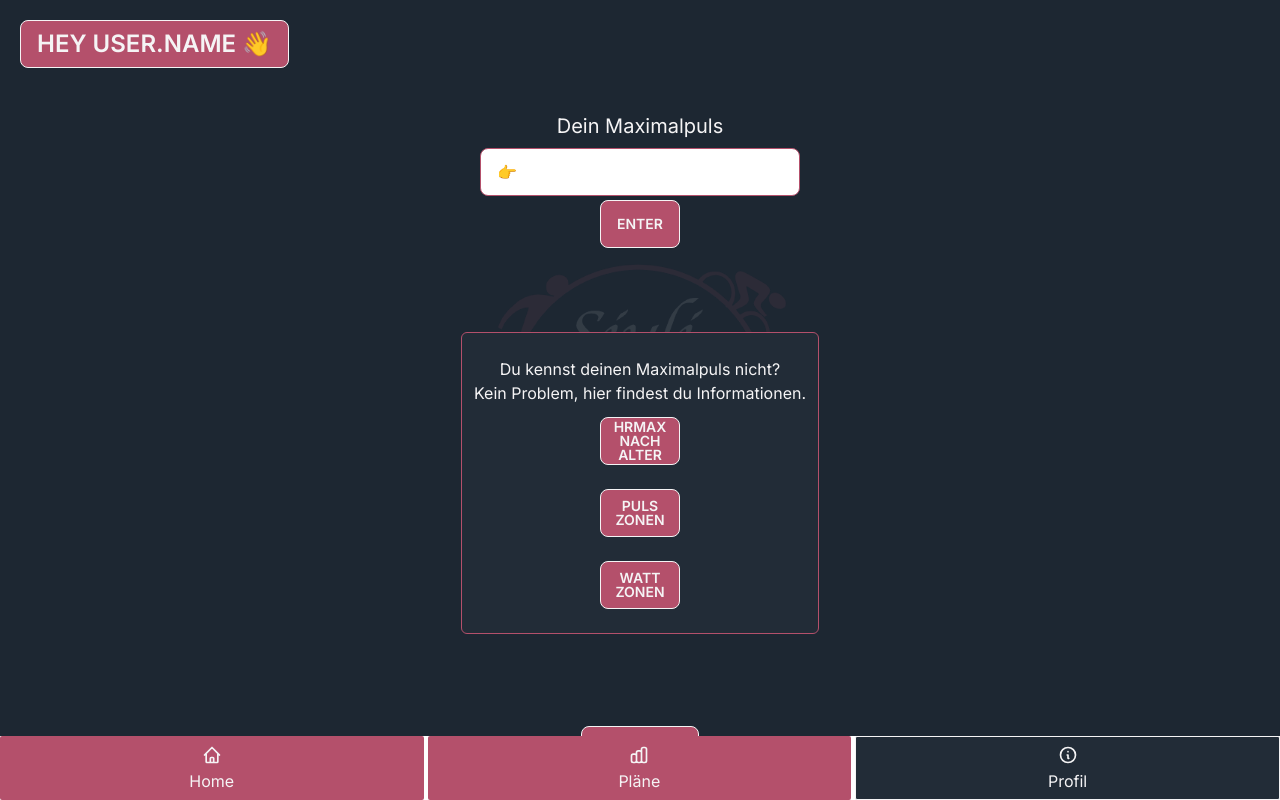
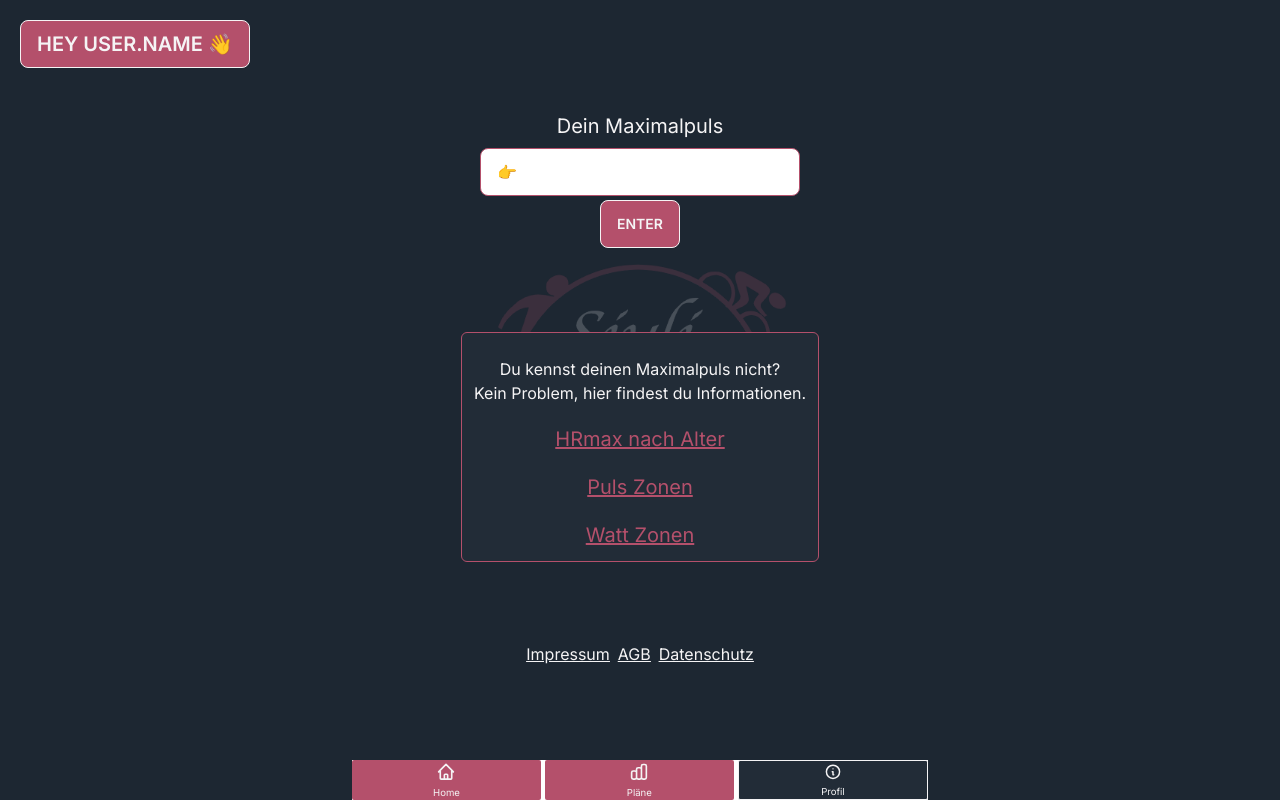
Before and after one commit to FrankSiyli/Triathlon-App-2.0, a Next.js app: page /profil in a window 1280 px wide. Built offline with nearby package versions, Linux system fonts and the light colour scheme.

Commit message:
style changes

```diff
--- a/src/app/(pages)/calculators/heartrate_max/page.js
+++ b/src/app/(pages)/calculators/heartrate_max/page.js
@@ -33,7 +33,7 @@ function Page() {
           />
         </svg>
       </Link>
-      <div className="border border-light rounded-md p-4 m-1 bg-dark text-center">
+      <div className="border border-light max-w-xl mx-auto rounded-md p-4 m-1 bg-dark text-center">
         <p>
           Einem HRmax Test sollten mehrere Monate mit strukturiertem Training
           vorangehen.
@@ -48,7 +48,7 @@ function Page() {
           professionelle Leistungsdiagnostik.
         </p>
       </div>
-      <div className="ml-2">
+      <div className="max-w-xl mx-auto flex flex-col justify-center items-center">
         {showAlert && (
           <div className="alert alert-info w-40 absolute">
             <span>Coming soon</span>
@@ -83,7 +83,7 @@ function Page() {
         </button>
       </div>
       <div className="overflow-x-auto">
-        <table className="table table-xs table-pin-rows table-pin-cols mb-20 bg-dark text-light text-center border border-light">
+        <table className="table table-xs table-pin-rows table-pin-cols max-w-3xl mx-auto mb-20 bg-dark text-light text-center border border-light">
           <thead className="text-light">
             <tr>
               <td>Zone</td>
--- a/src/app/(pages)/home/page.js
+++ b/src/app/(pages)/home/page.js
@@ -7,11 +7,11 @@ import Week from "@/app/components/ScheduleComponents/Week/Week";
 function Page(week, handleBackClick, handleNextClick) {
   return (
     <>
-      <button className="btn btn-secondary pointer-events-none border-light  bg-red m-5 text-2xl text-light">
+      <button className="btn btn-secondary pointer-events-none border-light  bg-red m-5 text-xl text-light">
         Beispielplan
       </button>
       <div>
-        <div>
+        <div className="max-w-xl mx-auto">
           <Week
             key={uuidv1()}
             week={week}
--- a/src/app/(pages)/profil/page.js
+++ b/src/app/(pages)/profil/page.js
@@ -15,10 +15,10 @@ function Page() {
 
   return (
     <>
-      <button className="btn btn-secondary pointer-events-none border-light  bg-red m-5 text-2xl text-light">
+      <button className="btn pointer-events-none border-light  bg-red m-5 text-xl text-light">
         Hey user.name 👋
       </button>
-      <div className="flex min-h-screen mb-20 flex-col items-center p-4">
+      <div className="flex min-h-screen max-w-xl mx-auto mb-20 flex-col items-center p-4">
         <label className="label">
           <span className="label-text-alt text-light text-xl">
             Dein Maximalpuls
@@ -45,44 +45,35 @@ function Page() {
         <div className="border border-red rounded-md text-center p-3 mt-20  bg-dark">
           <p className="mt-3">Du kennst deinen Maximalpuls nicht?</p>
           <p>Kein Problem, hier findest du Informationen.</p>
-          <div className="flex flex-col items-center">
+          <div className="flex flex-col items-center mt-5">
             <Link
-              className="btn w-20 m-3 bg-red border border-light text-light"
+              className=" text-red underline text-xl"
               href="/calculators/heartrate_by_age"
             >
               HRmax nach Alter
             </Link>
             <Link
-              className="btn w-20 m-3 bg-red border border-light text-light"
+              className=" text-red underline text-xl m-5"
               href="/calculators/heartrate_max"
             >
               Puls Zonen
             </Link>
             <Link
-              className="btn w-20 m-3 bg-red border border-light text-light"
+              className=" text-red underline text-xl"
               href="/calculators/power_watt"
             >
               Watt Zonen
             </Link>
           </div>
         </div>
-        <div className="mt-20 flex flex-col">
-          <Link
-            className="btn mx-auto m-3 bg-red border border-light text-light"
-            href="/impressum"
-          >
+        <div className="mt-20 flex flex-row text-light gap-2 underline">
+          <Link className=" " href="/impressum">
             Impressum
           </Link>
-          <Link
-            className="btn m-3 bg-red border border-light text-light"
-            href="/agb"
-          >
+          <Link className="" href="/agb">
             AGB
           </Link>
-          <Link
-            className="btn m-3 bg-red border border-light text-light"
-            href="/datenschutz"
-          >
+          <Link className="" href="/privacy_policy">
             Datenschutz
           </Link>
         </div>
--- a/src/app/components/BackGroundImage/BackGroundImage.js
+++ b/src/app/components/BackGroundImage/BackGroundImage.js
@@ -1,14 +1,24 @@
+"use client";
 import Image from "next/image";
-import React from "react";
+import React, { useEffect, useState } from "react";
 import logo from "../../../../public/images/logoSmall.png";
 
 function BackGroundImage() {
+  const [logoOpacity, setLogoOpacity] = useState(1);
+
+  useEffect(() => {
+    setTimeout(() => {
+      setLogoOpacity(0.2);
+    }, 2500);
+  }, []);
+
   return (
     <div className="fixed w-screen h-screen flex justify-center content-center -z-20">
       <Image
         src={logo}
         alt="hero-image"
-        className=" object-contain opacity-10  "
+        className=" object-contain"
+        style={{ opacity: logoOpacity }}
         width={300}
         height={300}
       />
--- a/src/app/components/Footer/Footer.js
+++ b/src/app/components/Footer/Footer.js
@@ -10,7 +10,7 @@ function Footer() {
 
   return (
     <div>
-      <div className="btm-nav h-15 gap-1 z-50">
+      <div className="btm-nav max-w-xl mx-auto h-10 footer-text gap-1 z-50">
         <Link
           href="/home"
           className={currentRoute === "/home" ? activeStyle : nonActiveStyle}
--- a/src/app/components/ScheduleComponents/Day/Day.js
+++ b/src/app/components/ScheduleComponents/Day/Day.js
@@ -3,9 +3,9 @@ import Session from "../Session/Session";
 import { v1 as uuidv1 } from "uuid";
 
 const Day = ({ day }) => (
-  <div className="collapse collapse-arrow rounded-md mt-1">
+  <div className="collapse collapse-arrow rounded-md  mt-1">
     <input type="checkbox" className="peer" />
-    <div className="collapse-title bg-dark border border-light text-light text-xl peer-checked:bg-red peer-checked:text-light ">
+    <div className="collapse-title bg-dark text-light peer-checked:bg-red peer-checked:text-light ">
       {day}
     </div>
     <div className="collapse-content peer-checked:bg-none peer-checked:text-secondary-content">
--- a/src/app/components/ScheduleComponents/Week/Week.js
+++ b/src/app/components/ScheduleComponents/Week/Week.js
@@ -26,10 +26,10 @@ const Week = () => {
   return (
     <>
       <div className=" m-4">
-        <div className="flex justify-between  my-7 items-center h-10 rounded-md border border-light bg-dark text-light text-2xl peer-checked:bg-red peer-checked:text-light ">
+        <div className="flex justify-between my-7 items-center h-10 rounded-md border border-light bg-dark text-light text-xl peer-checked:bg-red peer-checked:text-light ">
           <button
             onClick={handleBackClick}
-            className="h-10 w-16 flex justify-center items-center border border-light bg-red rounded-md active:scale-90"
+            className="h-9 w-16 flex justify-center items-center bg-red rounded-md active:scale-90"
           >
             {week === weeks[0] ? (
               <div></div>
@@ -53,7 +53,7 @@ const Week = () => {
           <p>{week}</p>
           <button
             onClick={handleNextClick}
-            className="h-10 w-16 flex justify-center items-center bg-red border border-light rounded-md active:scale-90"
+            className="h-9 w-16 flex justify-center items-center bg-red rounded-md active:scale-90"
           >
             {week === weeks[weeks.length - 1] ? (
               <div></div>
--- a/src/app/globals.css
+++ b/src/app/globals.css
@@ -21,6 +21,10 @@ body {
   -webkit-overflow-scrolling: touch;
   color: #f5f4f5;
   background-color: #1d2732;
+}
+
+.footer-text {
+  font-size: 0.6rem;
 }
 
 td {
```
Also changed, not shown: src/app/(pages)/calculators/heartrate_by_age/page.js (+11 -11 lines), src/app/(pages)/calculators/power_watt/page.js (+5 -5 lines), src/app/(pages)/privacy_policy/page.js (renamed from src/app/(pages)/datenschutz/page.js).
